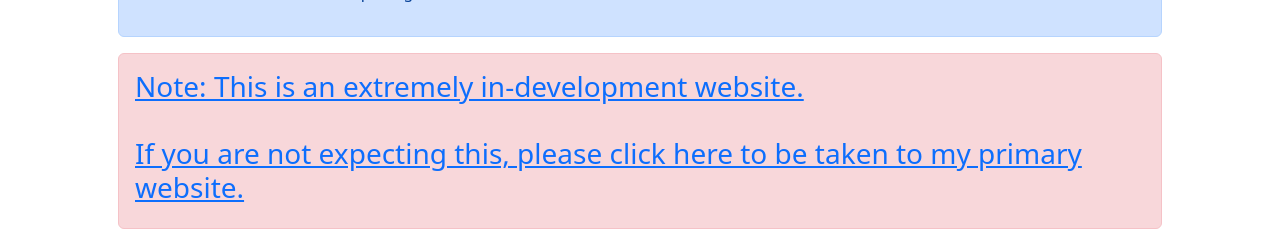
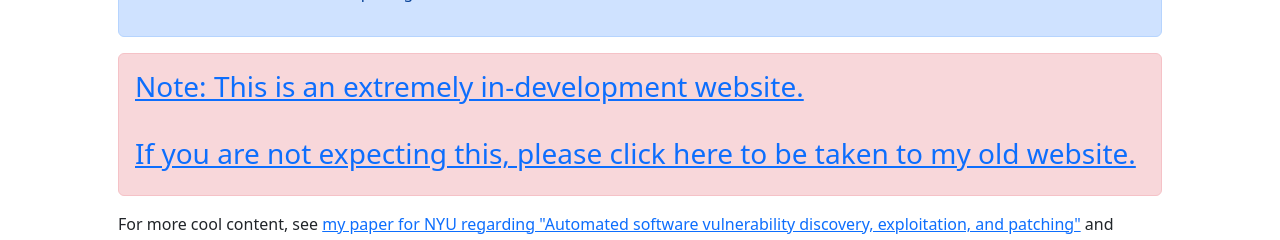
Before and after one commit to meltingscales/henrypost.net, a React (Create React App) app: page / in a window 1280 px wide. Shown: the part 1220-1460 px from the top of the page. Built offline with nearby package versions, Linux system fonts and the light colour scheme.

Commit message:
fix last website issue

```diff
--- a/src/pages/PageHome.tsx
+++ b/src/pages/PageHome.tsx
@@ -106,9 +106,9 @@ const PageHome = () => {
                     as it was built with Hugo, a static Markdown to HTML templating tool.</p>
             </Alert>
             <Alert variant={'danger'}>
-                <a href={HENRY_PRETTY_WEBSITE_URL}>
+                <a href={OLD_GH_SITE_URL}>
                     <h3>Note: This is an extremely in-development website. <br/><br/>
-                        If you are not expecting this, please click here to be taken to my primary website.</h3>
+                        If you are not expecting this, please click here to be taken to my old website.</h3>
                 </a>
             </Alert>
         </Container>
```
